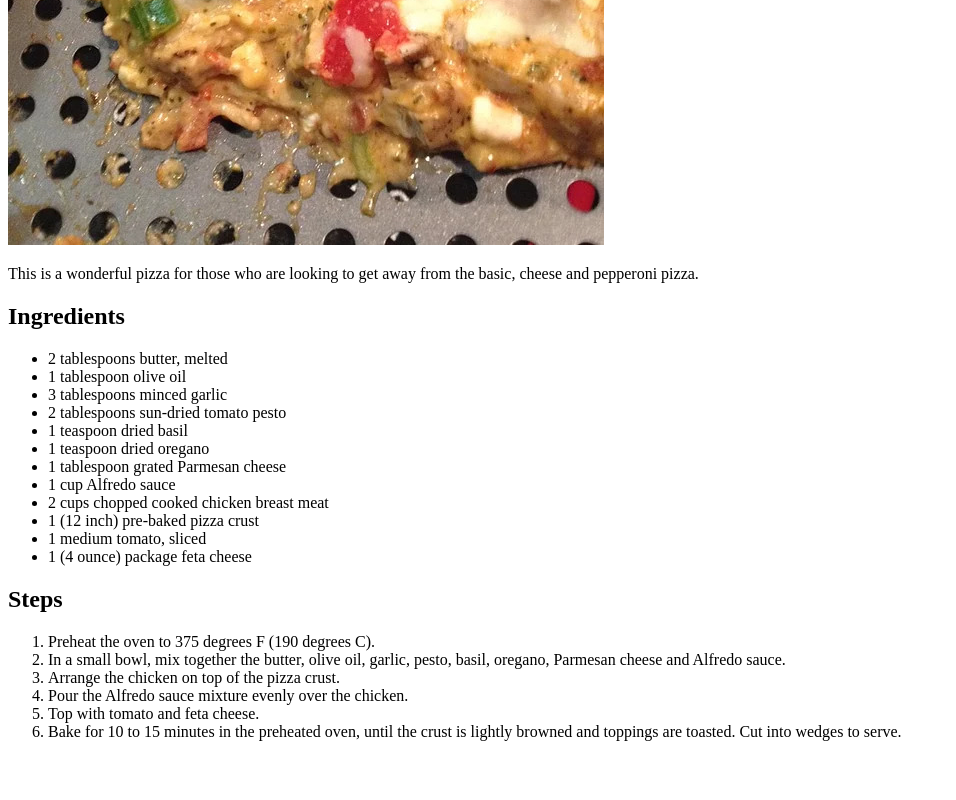
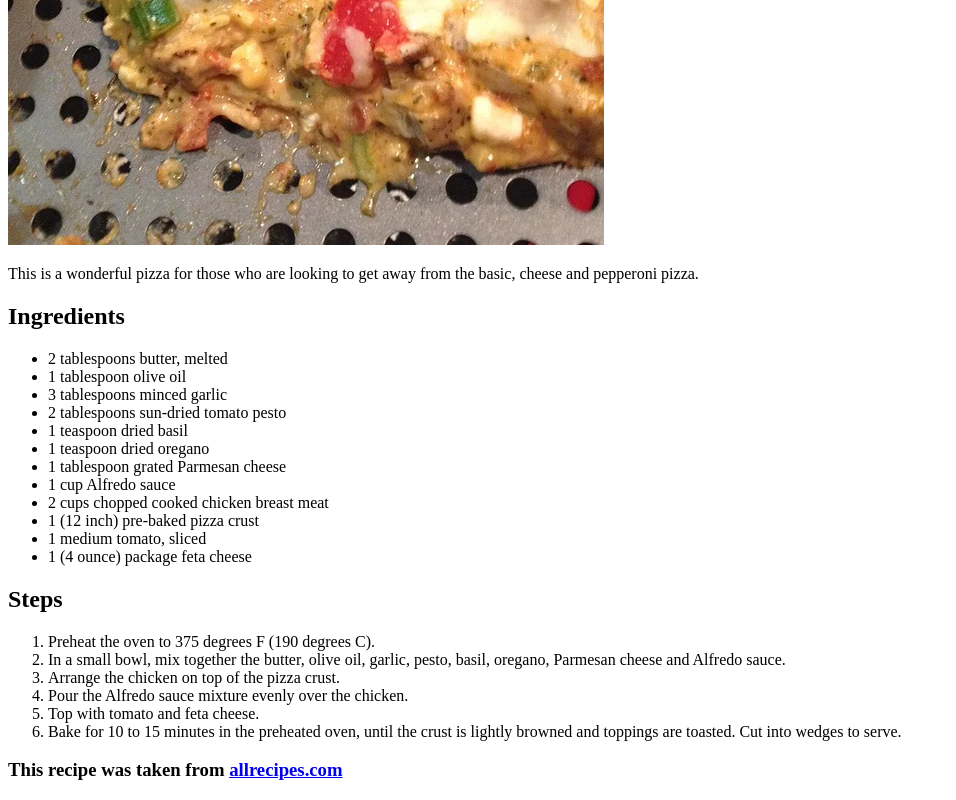
Before and after one commit to guguiness/odin-recipes, a plain HTML site: page recipes/pizza.html in a window 1280 px wide. Shown: the part 431-1231 px from the top of the page, without its empty margins (0-956 px from the left). Before the commit the page ends 1188 px from the top, so only its background shows below. Drawn offline with Linux system fonts and the light colour scheme.

Commit message:
Adding reference section

```diff
--- a/recipes/pizza.html
+++ b/recipes/pizza.html
@@ -32,5 +32,6 @@
         <li>Top with tomato and feta cheese.</li>
         <li>Bake for 10 to 15 minutes in the preheated oven, until the crust is lightly browned and toppings are toasted. Cut into wedges to serve.</li>
     </ol>
+    <h3>This recipe was taken from <a href="https://www.allrecipes.com/recipe/82746/gourmet-white-pizza/">allrecipes.com</a></h3>
 </body>
 </html>
```
